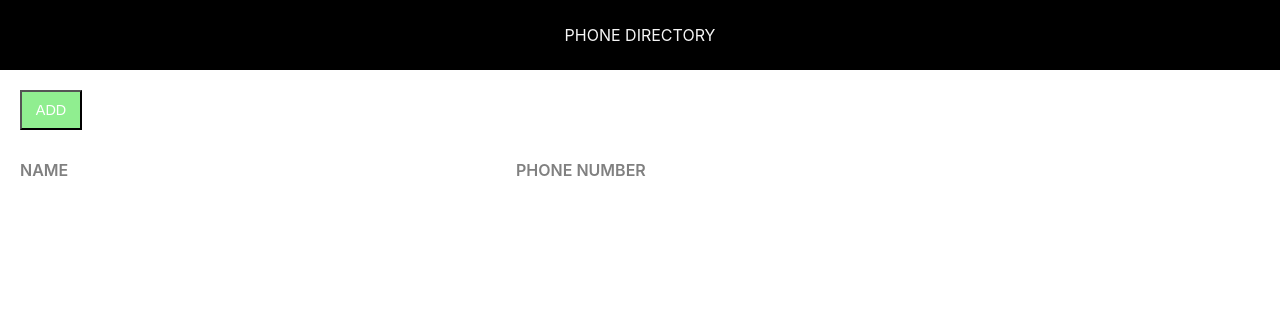
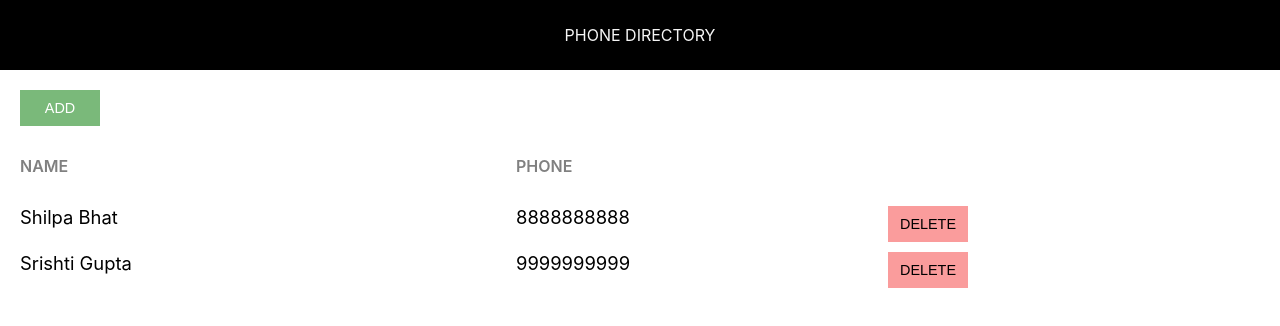
Before and after one commit to MACHINE-IT/phone-directory, a React (Create React App) app: page / in a window 1280 px wide. Shown: the top 326 px of the page. Built offline with nearby package versions, Linux system fonts and the light colour scheme.

Commit message:
Added 'Delete' button

```diff
--- a/src/App.css
+++ b/src/App.css
@@ -1,28 +1,25 @@
 .component-body-container {
     padding: 20px;
 }
-
 .custom-btn {
     padding: 10px;
+    border: none;
+    margin-right: 10px;
+    text-transform: uppercase;
+    width: 80px;
     font-size: 0.9rem;
-    text-transform: uppercase;
-    margin-right: 2%;
-    padding: none;
+    cursor: pointer;
     outline: none;
-    width: 5%;
-    cursor: pointer;
 }
 .add-btn {
-    background: lightgreen;
-    color: white;
+    background: #7ab97a;
+    color: #fff;
 }
-
 .grid-container {
     display: grid;
     grid-template-columns: 40% 30% auto;
     margin-bottom: 10px;
 }
-
 .heading-container {
     margin: 30px 0 30px 0;
     width: 100%;
@@ -40,3 +37,8 @@
     color: #808080;
     text-transform: uppercase;
 }
+
+.delete-btn {
+    background: #fa9c9c;
+    color: #000;
+}
--- a/src/App.js
+++ b/src/App.js
@@ -1,10 +1,20 @@
 import React, { Component } from 'react';
-import Header from './Header';
+import Header from './Header.js';
 import './App.css';
-
 class App extends Component {
   render() {
-
+    let subscribers = [
+      {
+        id: 1,
+        name: "Shilpa Bhat",
+        phone: "8888888888"
+      },
+      {
+        id: 2,
+        name: "Srishti Gupta",
+        phone: "9999999999"
+      }
+    ];
     return (
       <div>
         <Header />
@@ -12,13 +22,22 @@
           <button className="custom-btn add-btn">Add</button>
           <div className="grid-container heading-container">
             <span className="grid-item name-heading">Name</span>
-            <span className="grid-item phone-heading">Phone Number</span>
+            <span className="grid-item phone-heading">Phone</span>
           </div>
+          {
+            subscribers.map(sub => {
+              return <div key={sub.id} className="grid-container">
+                <span className="grid-item">{sub.name}</span>
+                <span className="grid-item">{sub.phone}</span>
+                <span className="grid-item action-btn-container">
+                  <button className="custom-btn delete-btn">Delete</button>
+                </span>
+              </div>
+            })
+          }
         </div>
       </div>
     );
   }
 }
-
-
 export default App;
```
